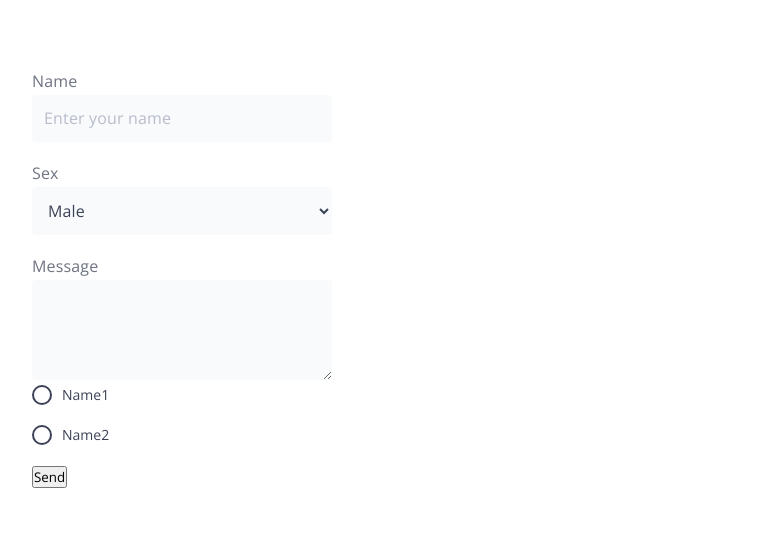
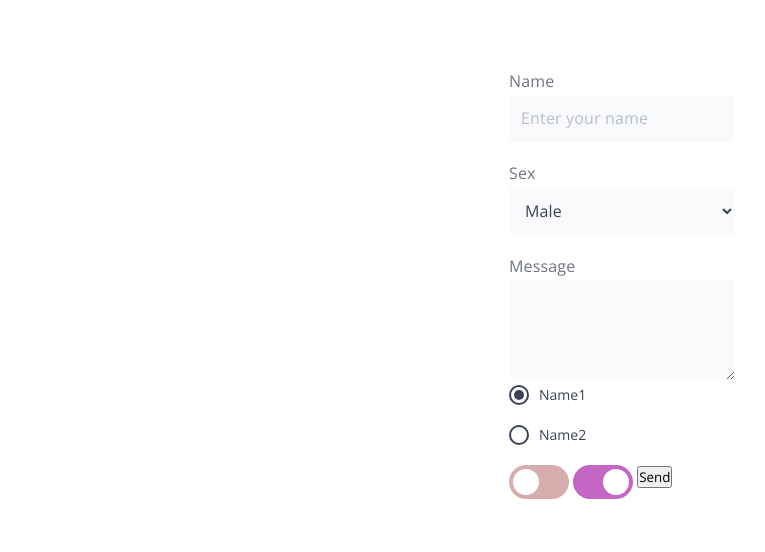
Before and after one commit to Enigma2017/LS-9, a plain HTML site: page index.html in a window 1280 px wide. Shown: the whole page, without its empty margins (18-783 px from the left). Drawn offline with nearby package versions, Linux system fonts and the light colour scheme.

Commit message:
added switch input

```diff
--- a/css/styles.css
+++ b/css/styles.css
@@ -4,6 +4,13 @@
     padding: 0;
     font-family: "Open Sans", sans-serif;
 }
+
+.forms{
+    display: flex;
+    justify-content: space-around;
+}
+
+
 
 form{
     max-width: 400px;
@@ -112,3 +119,63 @@ form{
     -ms-transition: .2s all ease-in-out;
     -o-transition: .2s all ease-in-out;
 }
+
+.switch {
+    position: relative;
+    display: inline-block;
+    width: 60px;
+    height: 34px;
+  }
+
+  .switch input {
+    opacity: 0;
+    width: 0;
+    height: 0;
+  }
+
+  .slider {
+    position: absolute;
+    cursor: pointer;
+    top: 0;
+    left: 0;
+    right: 0;
+    bottom: 0;
+    background-color: #d7acac;
+    -webkit-transition: .4s;
+    transition: .4s;
+  }
+
+  .slider:before {
+    position: absolute;
+    content: "";
+    height: 26px;
+    width: 26px;
+    left: 4px;
+    bottom: 4px;
+    background-color: white;
+    -webkit-transition: .4s;
+    transition: .4s;
+  }
+
+  input:checked + .slider {
+    background-color: #c466c4;
+  }
+
+  input:focus + .slider {
+    box-shadow: 0 0 1px #c466c4;
+  }
+
+  input:checked + .slider:before {
+    -webkit-transform: translateX(26px);
+    -ms-transform: translateX(26px);
+    transform: translateX(26px);
+  }
+
+  /* Rounded sliders */
+  .slider.round {
+    border-radius: 34px;
+  }
+
+  .slider.round:before {
+    border-radius: 50%;
+  }
--- a/index.html
+++ b/index.html
@@ -10,7 +10,8 @@
     <link rel="stylesheet" type="text/css" href="css/styles.css">
 </head>
 <body>
-    <form>
+    <div class="forms">
+        <form class="form1">
             <label class="field">
                 <div class="field-title">Name</div>
                 <input class="field-input" type="text" placeholder="Enter your name">
@@ -29,7 +30,7 @@
                 </textarea>
             </label>
             <label class="radio">
-            <input name="name" class="radio-input" type="radio" placeholder="Enter your name">
+                <input name="name" class="radio-input" type="radio" checked placeholder="Enter your name">
                 <div class="radio-box">
                     <div class="radio-circle"></div>
                 </div>
@@ -42,7 +43,17 @@
                 </div>
                 <div class="radio-text">Name2</div>
             </label>
+            <label class="switch">
+                <input type="checkbox">
+                <span class="slider round"></span>
+              </label>
+
+              <label class="switch">
+                <input type="checkbox" checked>
+                <span class="slider round"></span>
+              </label>
             <button type="submit">Send</button>
         </form>
+    </div>
 </body>
 </html>
```
Lines whose indentation alone changed are shown as unchanged.
